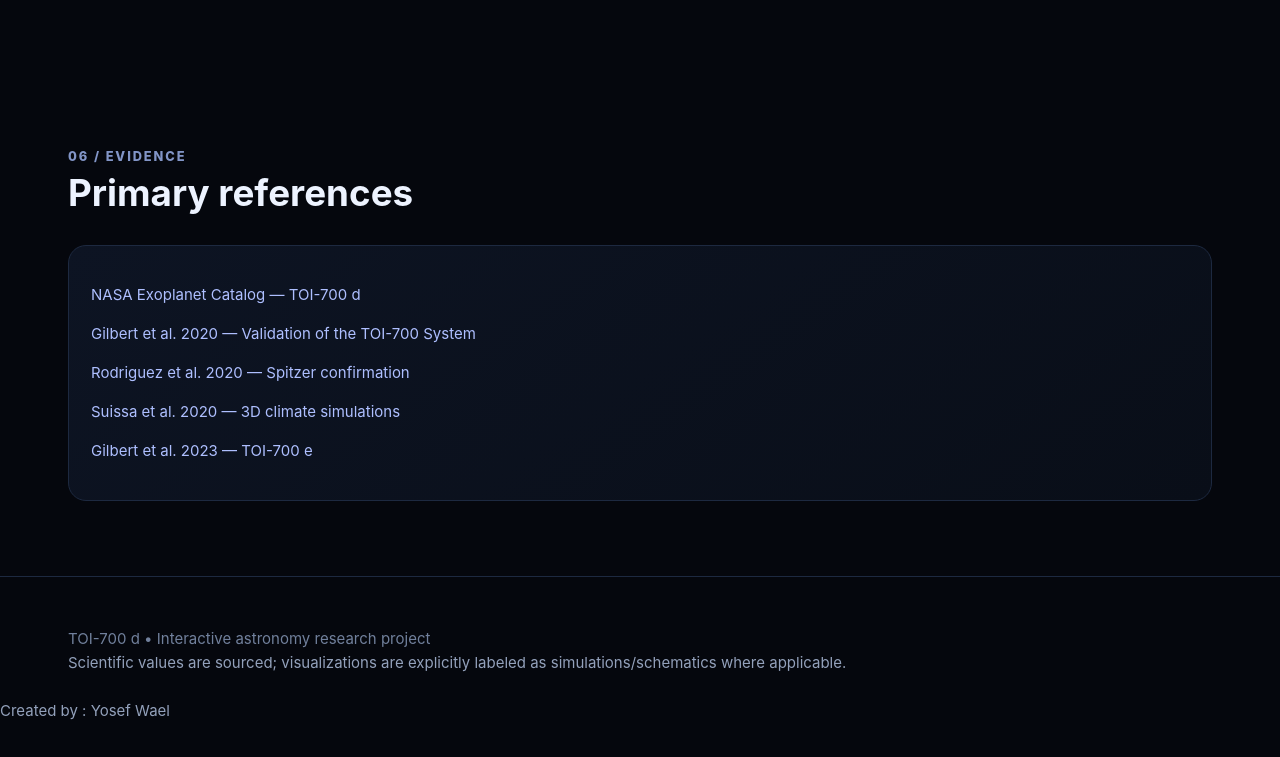
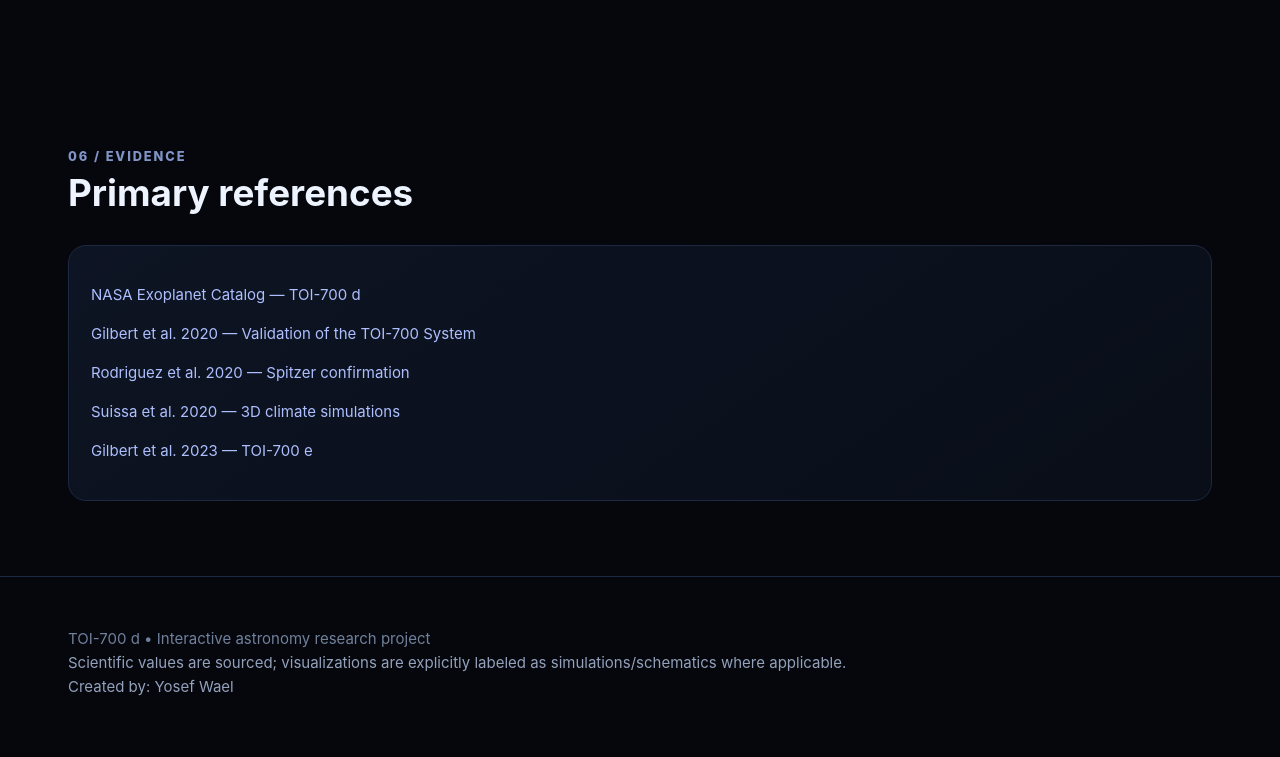
Before and after one commit to Yosefwae/TOI-700-d, a plain HTML site: page index.html in a window 1280 px wide. Shown: the part 5052-5809 px from the top of the page. Drawn offline with Linux system fonts and the light colour scheme.

Commit message:
Update index.html

```diff
--- a/index.html
+++ b/index.html
@@ -45,7 +45,7 @@ footer{padding:50px 0;border-top:1px solid var(--line);color:#71809c}
 
 <section id="sources"><div class="wrap"><div class="section-head"><div><div class="kicker">06 / Evidence</div><h2>Primary references</h2></div></div><div class="card"><p><a href="https://science.nasa.gov/exoplanet-catalog/toi-700-d/">NASA Exoplanet Catalog — TOI-700 d</a></p><p><a href="https://arxiv.org/abs/2001.00952">Gilbert et al. 2020 — Validation of the TOI-700 System</a></p><p><a href="https://arxiv.org/abs/2001.00954">Rodriguez et al. 2020 — Spitzer confirmation</a></p><p><a href="https://arxiv.org/abs/2001.00955">Suissa et al. 2020 — 3D climate simulations</a></p><p><a href="https://arxiv.org/abs/2301.03617">Gilbert et al. 2023 — TOI-700 e</a></p></div></div></section>
 </main>
-<footer><div class="wrap">TOI-700 d • Interactive astronomy research project<br><span class="muted">Scientific values are sourced; visualizations are explicitly labeled as simulations/schematics where applicable.</span></div><br><span class="muted">Created by : Yosef Wael</span></div></footer>
+<footer><div class="wrap">TOI-700 d • Interactive astronomy research project<br><span class="muted">Scientific values are sourced; visualizations are explicitly labeled as simulations/schematics where applicable.</span><br><span class="muted">Created by: Yosef Wael</span></div></footer>
 <script>
 const stage=document.getElementById('stage'),p=document.getElementById('planet3d');let down=false,last=0,rot=0;
 stage.addEventListener('pointerdown',e=>{if(e.target===p){down=true;last=e.clientX;p.setPointerCapture(e.pointerId)}});stage.addEventListener('pointerup',()=>down=false);stage.addEventListener('pointermove',e=>{if(!down)return;rot+=(e.clientX-last)*.7;last=e.clientX;p.style.transform=`translate(-50%,-50%) rotate(${rot}deg)`});document.getElementById('reset').onclick=()=>{rot=0;p.style.transform='translate(-50%,-50%)'};
```
